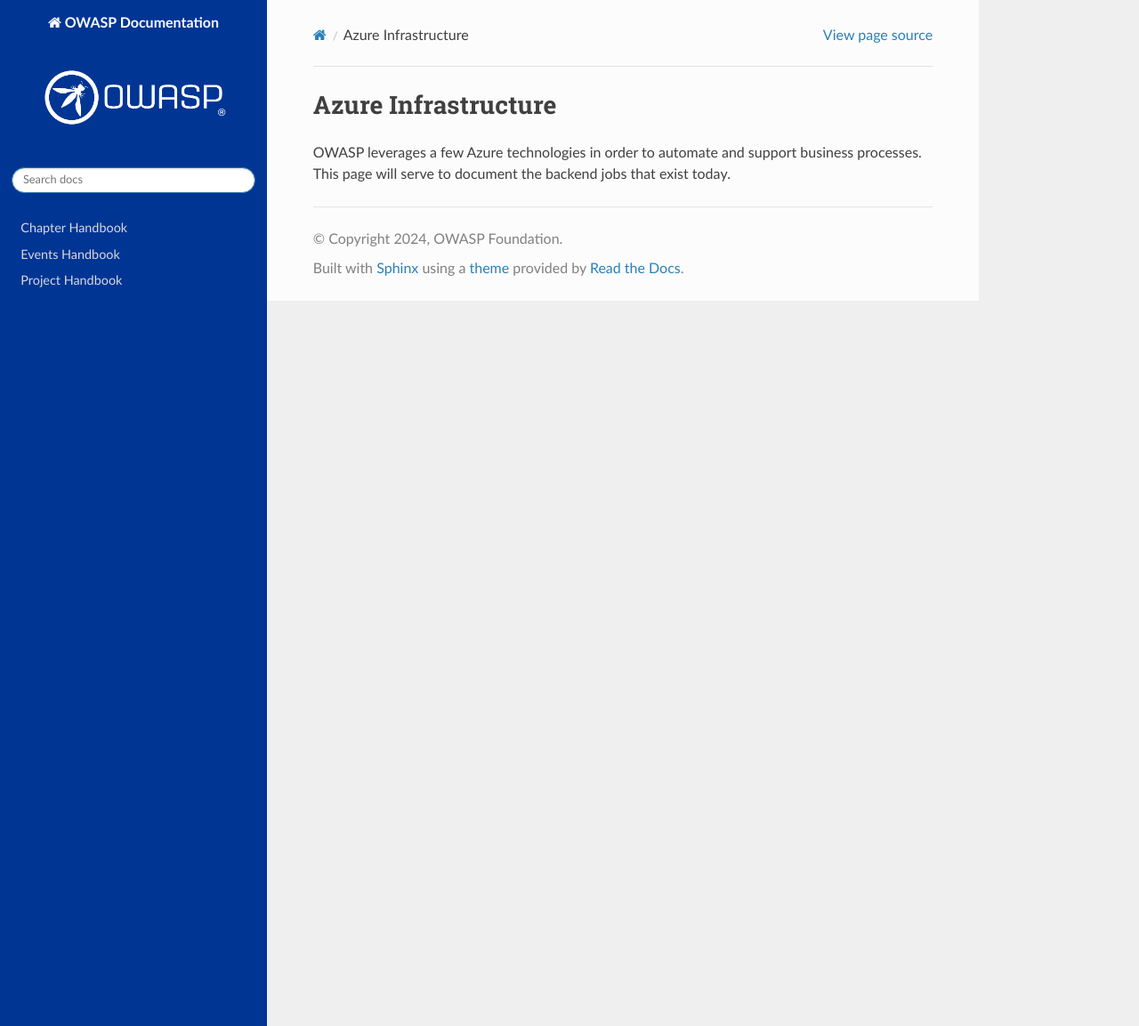
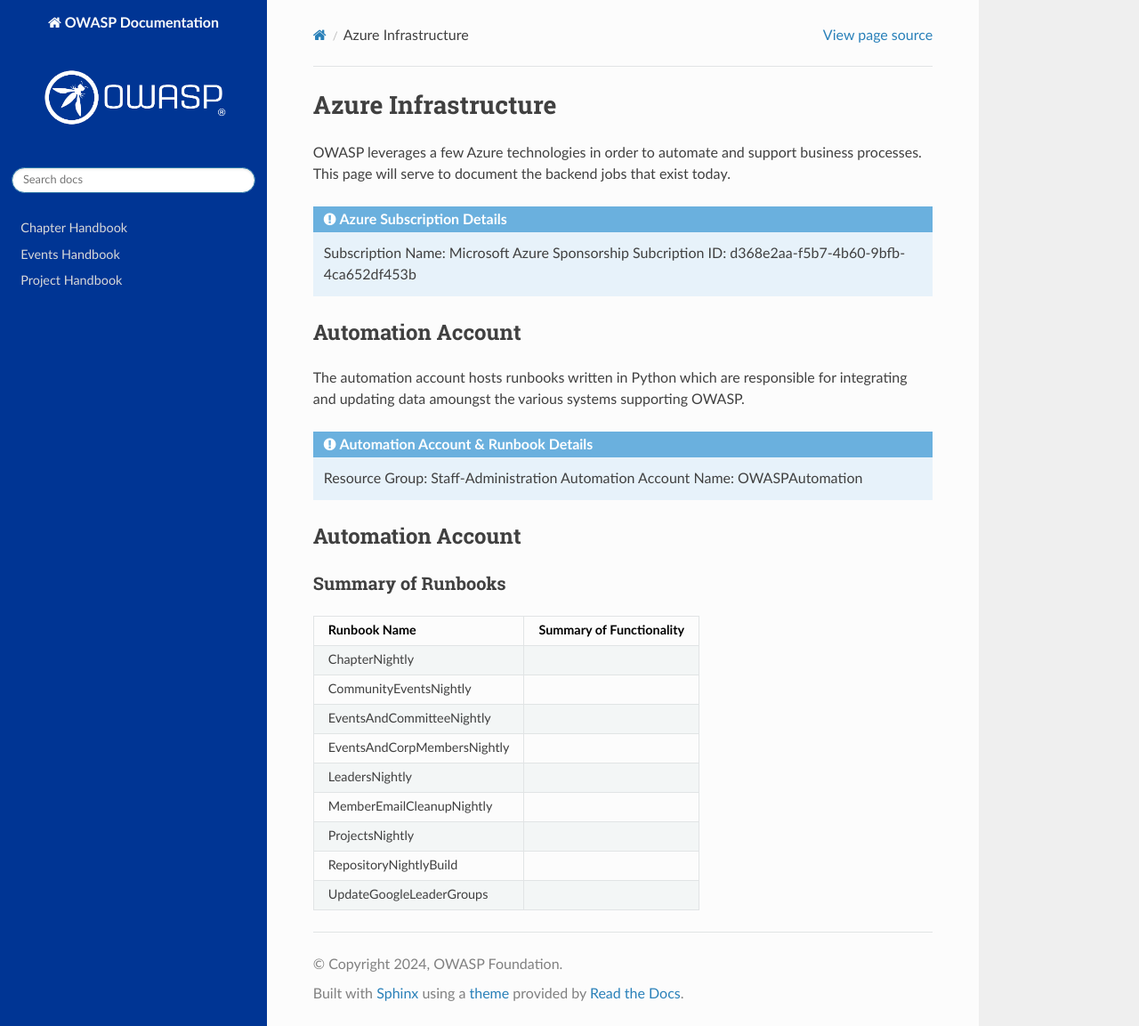
Before and after one commit to OWASP/docs, a Sphinx documentation site: the page built from source/infrastructure/azure-backend.md, in a window 1280 px wide and 1153 px high. Shown: the whole window at 89% size. Built offline with Sphinx 7.4.7 and the Read the Docs theme 2.0.0, drawn with Linux system fonts in a browser that asks for light colours.

Commit message:
Update azure-backend.md
adding details of runbooks

````diff
--- a/source/infrastructure/azure-backend.md
+++ b/source/infrastructure/azure-backend.md
@@ -1,2 +1,29 @@
 # Azure Infrastructure
 OWASP leverages a few Azure technologies in order to automate and support business processes.  This page will serve to document the backend jobs that exist today.
+
+```{admonition} Azure Subscription Details
+  Subscription Name: Microsoft Azure Sponsorship
+  Subcription ID: d368e2aa-f5b7-4b60-9bfb-4ca652df453b
+```
+## Automation Account
+
+The automation account hosts runbooks written in Python which are responsible for integrating and updating data amoungst the various systems supporting OWASP.
+
+```{admonition} Automation Account & Runbook Details
+ Resource Group: Staff-Administration
+ Automation Account Name: OWASPAutomation
+```
+## Automation Account
+
+### Summary of Runbooks
+| Runbook Name | Summary of Functionality |
+|:---|---:|
+| ChapterNightly | |
+| CommunityEventsNightly ||
+| EventsAndCommitteeNightly ||
+| EventsAndCorpMembersNightly ||
+| LeadersNightly ||
+| MemberEmailCleanupNightly ||
+| ProjectsNightly ||
+| RepositoryNightlyBuild ||
+| UpdateGoogleLeaderGroups ||
````
